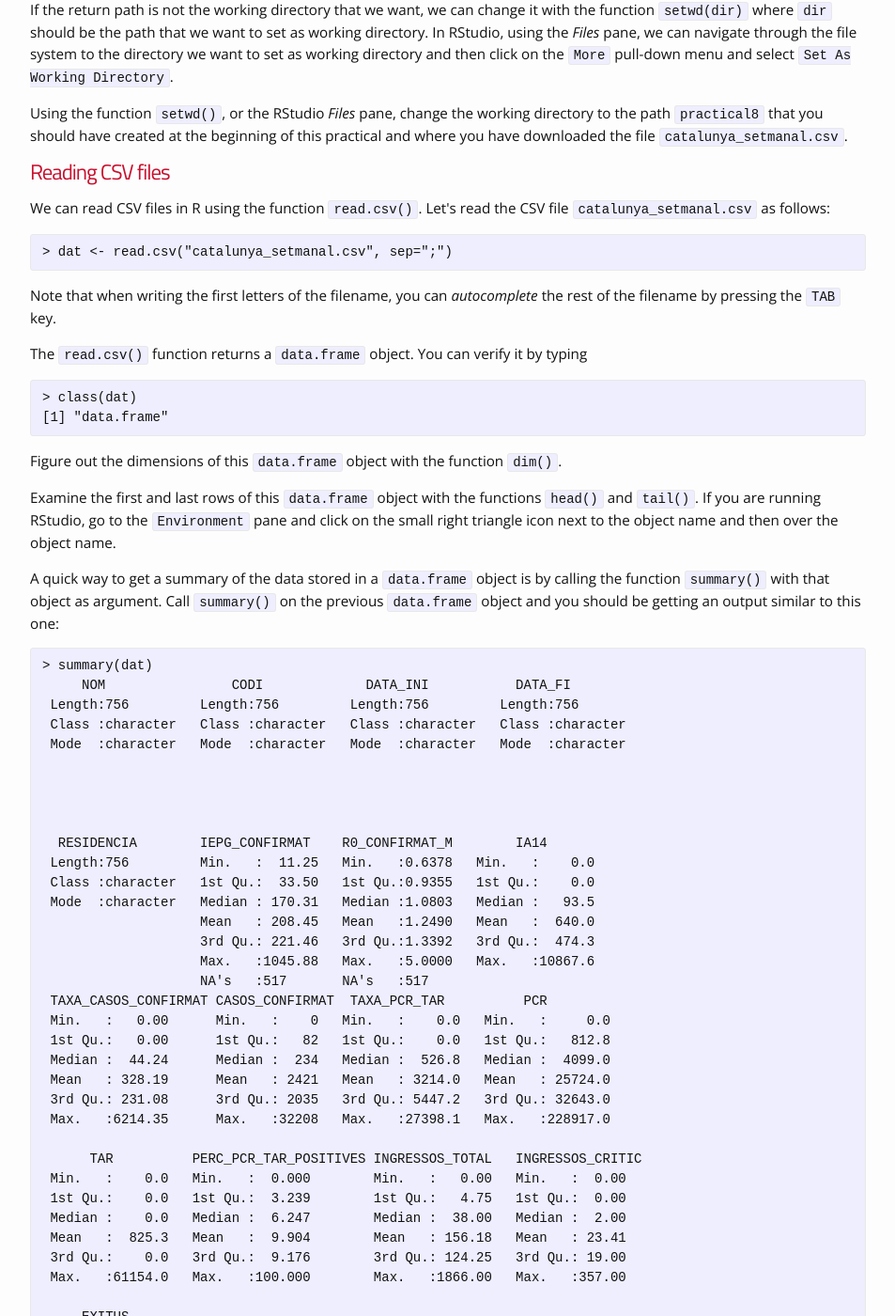
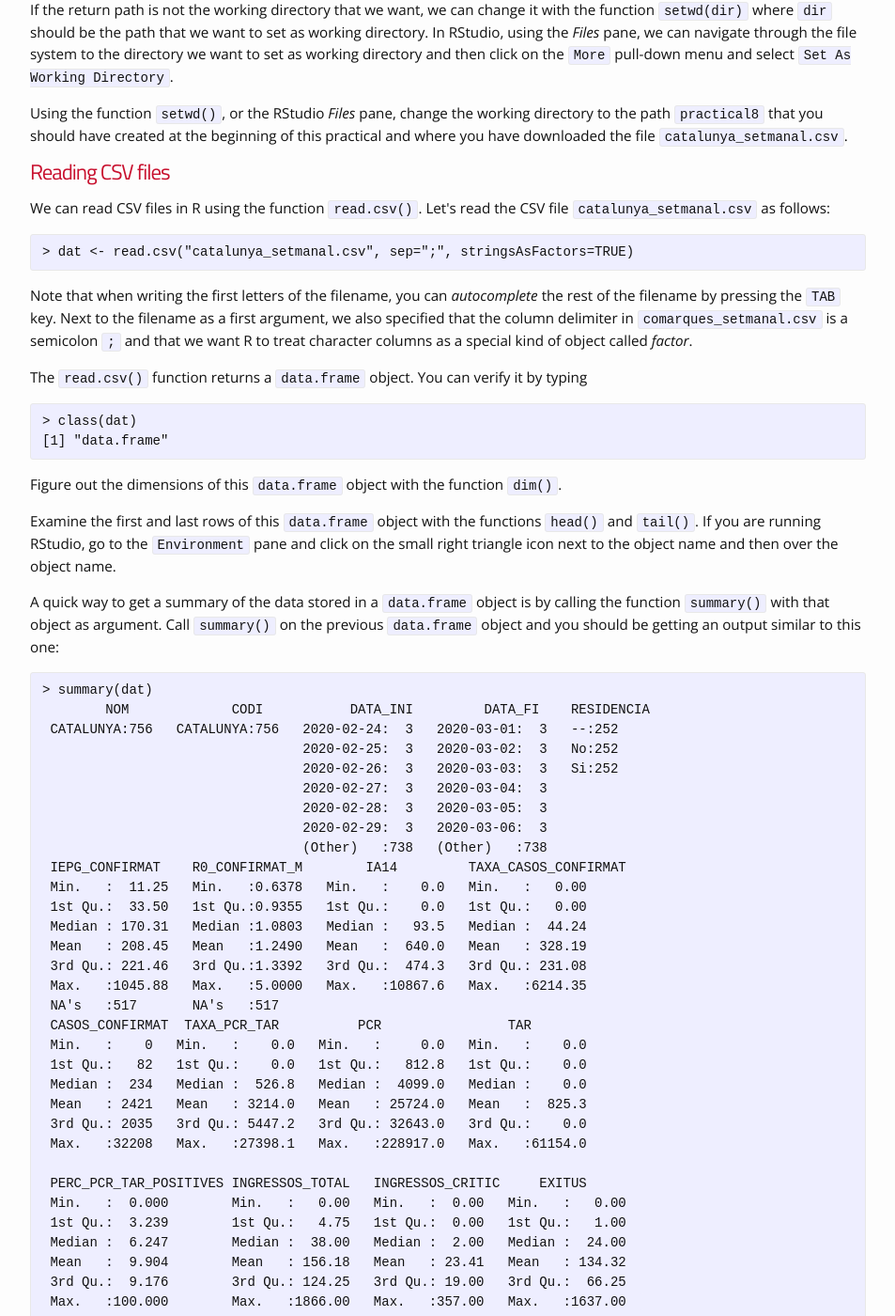
Before and after one commit to funcompbio/funcompbio.github.io, a Jekyll site: the page built from practical8/practical8.md, in a window 1280 px wide and 1400 px high, scrolled down 3871 px. Shown: the whole window at 94% size, without its empty margins (163-1116 px from the left). Built offline with Jekyll 4.4.1, drawn with Linux system fonts in a browser that asks for light colours; nearby versions of some CDN libraries; some of the changed text lies outside the part shown.

Commit message:
Updated practical 8.

```diff
--- a/practical8/practical8.html
+++ b/practical8/practical8.html
@@ -13,7 +13,7 @@
 </div>
 <p>We will download some COVID19 data to illustrate the use of R and RStudio. Please follow the next two steps:</p>
 <ol style="list-style-type: decimal">
-<li>Go to the Catalan Health Departament COVID data portal at <a href="https://dadescovid.cat" class="uri">https://dadescovid.cat</a> and switch the language to &quot;ENGLISH&quot; using the pull-down menu on the top-right corner of the page.</li>
+<li>Go to the Catalan Health Departament COVID19 data portal at <a href="https://dadescovid.cat" class="uri">https://dadescovid.cat</a> and switch the language to &quot;ENGLISH&quot; using the pull-down menu on the top-right corner of the page.</li>
 <li>Follow the downloads link and on the next page click and download the file corresponding to the &quot;7 DAY AGGREGATION&quot; for &quot;CATALUNYA&quot;. Make sure you know exactly where in your filesystem this file has been downloaded. <strong>Tip:</strong> some browsers automatically download files into a folder called &quot;Downloads&quot; or under a name corresponding to the translation of &quot;Downloads&quot; to the default language of your operating system.</li>
 <li>Make a directory in your filesystem, for instance at your <em>home</em> directory, called <code>practical 8</code> and copy in it the downloaded file.</li>
 <li>Since the downloaded file is a ZIP file, uncompress as you did in <a href="/practical1/">practical 1</a> so that you finally have a file called <code>catalunya_setmanal.csv</code> in the directory <code>practical8</code>.</li>
@@ -73,8 +73,8 @@
 <p>Using the function <code>setwd()</code>, or the RStudio <em>Files</em> pane, change the working directory to the path <code>practical8</code> that you should have created at the beginning of this practical and where you have downloaded the file <code>catalunya_setmanal.csv</code>.</p>
 <h1 id="reading-csv-files">Reading CSV files</h1>
 <p>We can read CSV files in R using the function <code>read.csv()</code>. Let's read the CSV file <code>catalunya_setmanal.csv</code> as follows:</p>
-<pre><code>&gt; dat &lt;- read.csv(&quot;catalunya_setmanal.csv&quot;, sep=&quot;;&quot;)</code></pre>
-<p>Note that when writing the first letters of the filename, you can <em>autocomplete</em> the rest of the filename by pressing the <code>TAB</code> key.</p>
+<pre><code>&gt; dat &lt;- read.csv(&quot;catalunya_setmanal.csv&quot;, sep=&quot;;&quot;, stringsAsFactors=TRUE)</code></pre>
+<p>Note that when writing the first letters of the filename, you can <em>autocomplete</em> the rest of the filename by pressing the <code>TAB</code> key. Next to the filename as a first argument, we also specified that the column delimiter in <code>comarques_setmanal.csv</code> is a semicolon <code>;</code> and that we want R to treat character columns as a special kind of object called <em>factor</em>.</p>
 <p>The <code>read.csv()</code> function returns a <code>data.frame</code> object. You can verify it by typing</p>
 <pre><code>&gt; class(dat)
 [1] &quot;data.frame&quot;</code></pre>
@@ -82,45 +82,44 @@
 <p>Examine the first and last rows of this <code>data.frame</code> object with the functions <code>head()</code> and <code>tail()</code>. If you are running RStudio, go to the <code>Environment</code> pane and click on the small right triangle icon next to the object name and then over the object name.</p>
 <p>A quick way to get a summary of the data stored in a <code>data.frame</code> object is by calling the function <code>summary()</code> with that object as argument. Call <code>summary()</code> on the previous <code>data.frame</code> object and you should be getting an output similar to this one:</p>
 <pre><code>&gt; summary(dat)
-     NOM                CODI             DATA_INI           DATA_FI
- Length:756         Length:756         Length:756         Length:756
- Class :character   Class :character   Class :character   Class :character
- Mode  :character   Mode  :character   Mode  :character   Mode  :character
+        NOM             CODI           DATA_INI         DATA_FI    RESIDENCIA
+ CATALUNYA:756   CATALUNYA:756   2020-02-24:  3   2020-03-01:  3   --:252
+                                 2020-02-25:  3   2020-03-02:  3   No:252
+                                 2020-02-26:  3   2020-03-03:  3   Si:252
+                                 2020-02-27:  3   2020-03-04:  3
+                                 2020-02-28:  3   2020-03-05:  3
+                                 2020-02-29:  3   2020-03-06:  3
+                                 (Other)   :738   (Other)   :738
+ IEPG_CONFIRMAT    R0_CONFIRMAT_M        IA14         TAXA_CASOS_CONFIRMAT
+ Min.   :  11.25   Min.   :0.6378   Min.   :    0.0   Min.   :   0.00
+ 1st Qu.:  33.50   1st Qu.:0.9355   1st Qu.:    0.0   1st Qu.:   0.00
+ Median : 170.31   Median :1.0803   Median :   93.5   Median :  44.24
+ Mean   : 208.45   Mean   :1.2490   Mean   :  640.0   Mean   : 328.19
+ 3rd Qu.: 221.46   3rd Qu.:1.3392   3rd Qu.:  474.3   3rd Qu.: 231.08
+ Max.   :1045.88   Max.   :5.0000   Max.   :10867.6   Max.   :6214.35
+ NA&#39;s   :517       NA&#39;s   :517
+ CASOS_CONFIRMAT  TAXA_PCR_TAR          PCR                TAR
+ Min.   :    0   Min.   :    0.0   Min.   :     0.0   Min.   :    0.0
+ 1st Qu.:   82   1st Qu.:    0.0   1st Qu.:   812.8   1st Qu.:    0.0
+ Median :  234   Median :  526.8   Median :  4099.0   Median :    0.0
+ Mean   : 2421   Mean   : 3214.0   Mean   : 25724.0   Mean   :  825.3
+ 3rd Qu.: 2035   3rd Qu.: 5447.2   3rd Qu.: 32643.0   3rd Qu.:    0.0
+ Max.   :32208   Max.   :27398.1   Max.   :228917.0   Max.   :61154.0
 
-
-
-
-  RESIDENCIA        IEPG_CONFIRMAT    R0_CONFIRMAT_M        IA14
- Length:756         Min.   :  11.25   Min.   :0.6378   Min.   :    0.0
- Class :character   1st Qu.:  33.50   1st Qu.:0.9355   1st Qu.:    0.0
- Mode  :character   Median : 170.31   Median :1.0803   Median :   93.5
-                    Mean   : 208.45   Mean   :1.2490   Mean   :  640.0
-                    3rd Qu.: 221.46   3rd Qu.:1.3392   3rd Qu.:  474.3
-                    Max.   :1045.88   Max.   :5.0000   Max.   :10867.6
-                    NA&#39;s   :517       NA&#39;s   :517
- TAXA_CASOS_CONFIRMAT CASOS_CONFIRMAT  TAXA_PCR_TAR          PCR
- Min.   :   0.00      Min.   :    0   Min.   :    0.0   Min.   :     0.0
- 1st Qu.:   0.00      1st Qu.:   82   1st Qu.:    0.0   1st Qu.:   812.8
- Median :  44.24      Median :  234   Median :  526.8   Median :  4099.0
- Mean   : 328.19      Mean   : 2421   Mean   : 3214.0   Mean   : 25724.0
- 3rd Qu.: 231.08      3rd Qu.: 2035   3rd Qu.: 5447.2   3rd Qu.: 32643.0
- Max.   :6214.35      Max.   :32208   Max.   :27398.1   Max.   :228917.0
-
-      TAR          PERC_PCR_TAR_POSITIVES INGRESSOS_TOTAL   INGRESSOS_CRITIC
- Min.   :    0.0   Min.   :  0.000        Min.   :   0.00   Min.   :  0.00
- 1st Qu.:    0.0   1st Qu.:  3.239        1st Qu.:   4.75   1st Qu.:  0.00
- Median :    0.0   Median :  6.247        Median :  38.00   Median :  2.00
- Mean   :  825.3   Mean   :  9.904        Mean   : 156.18   Mean   : 23.41
- 3rd Qu.:    0.0   3rd Qu.:  9.176        3rd Qu.: 124.25   3rd Qu.: 19.00
- Max.   :61154.0   Max.   :100.000        Max.   :1866.00   Max.   :357.00
-
-     EXITUS
- Min.   :   0.00
- 1st Qu.:   1.00
- Median :  24.00
- Mean   : 134.32
- 3rd Qu.:  66.25
- Max.   :1637.00  </code></pre>
+ PERC_PCR_TAR_POSITIVES INGRESSOS_TOTAL   INGRESSOS_CRITIC     EXITUS
+ Min.   :  0.000        Min.   :   0.00   Min.   :  0.00   Min.   :   0.00
+ 1st Qu.:  3.239        1st Qu.:   4.75   1st Qu.:  0.00   1st Qu.:   1.00
+ Median :  6.247        Median :  38.00   Median :  2.00   Median :  24.00
+ Mean   :  9.904        Mean   : 156.18   Mean   : 23.41   Mean   : 134.32
+ 3rd Qu.:  9.176        3rd Qu.: 124.25   3rd Qu.: 19.00   3rd Qu.:  66.25
+ Max.   :100.000        Max.   :1866.00   Max.   :357.00   Max.   :1637.00  </code></pre>
 <h1 id="subsetting-the-rows-of-a-data-frame">Subsetting the rows of a data frame</h1>
 <p>Using the previously loaded <code>data.frame</code> object, build a vector of logical values (a so-called <em>logical mask</em>) in one-to-one correspondence with the rows, where a position in the vector is <code>TRUE</code> if the corresponding row contains data belonging to the general population, i.e., excluding geriatric residences. Take into account that the comparison operators in R are <code>==</code> for equality, <code>!=</code> for inequality, <code>&gt;</code> for larger than, <code>&lt;</code> for smaller than, <code>&gt;=</code> for larger or equal than and <code>&lt;=</code> for smaller or equal than`.</p>
 <p>Using that logical mask, obtain a new <code>data.frame</code> object that includes only data rows from the general population. Verify that the number of rows in the new object matches the sum of <code>TRUE</code> values in the logical mask.</p>
+<h1 id="plotting">Plotting</h1>
+<p>The main function to plot data points in (base) R is the function <code>plot()</code>. Type the following call to the <code>plot()</code> function in the R shell:</p>
+<pre><code>plot(1:10)</code></pre>
+<p>Try to understand what is this function call plotting. Now, type this other call:</p>
+<pre><code>plot(1:10, 2^(1:10))</code></pre>
+<p>Think about the difference between the two plots. Repeat again the last call with the argument <code>type=&quot;l&quot;</code>. What did this argument changed?</p>
+<p>Using the <code>data.frame</code> object with COVID19 data from the general population, try to reproduce the shape of the plots shown at the front page of the Catalan COVID19 data portal at <a href="https://dadescovid.dat" class="uri">https://dadescovid.dat</a>. It is not necessary to reproduce details such as colors, axis labels and legends.</p>
```
